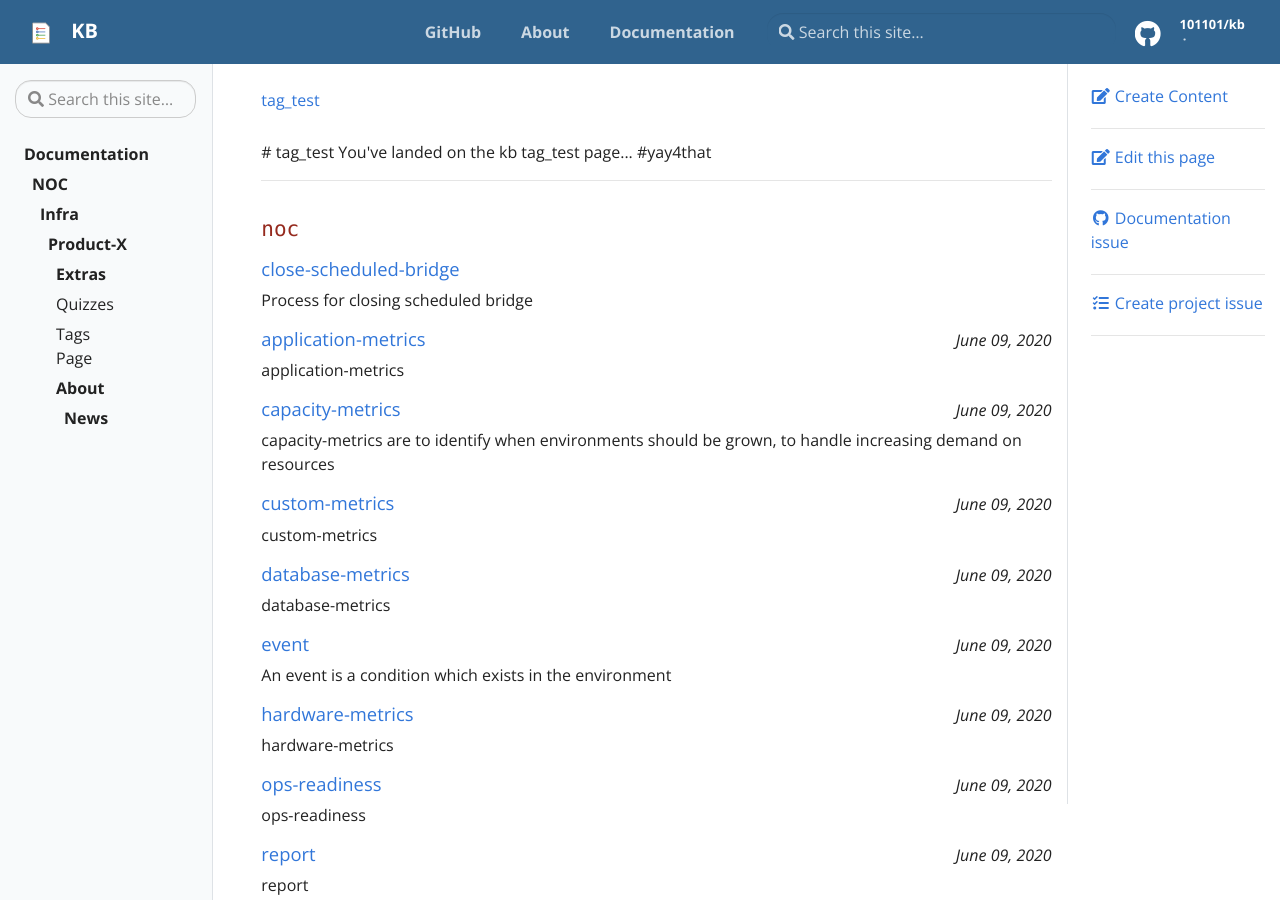
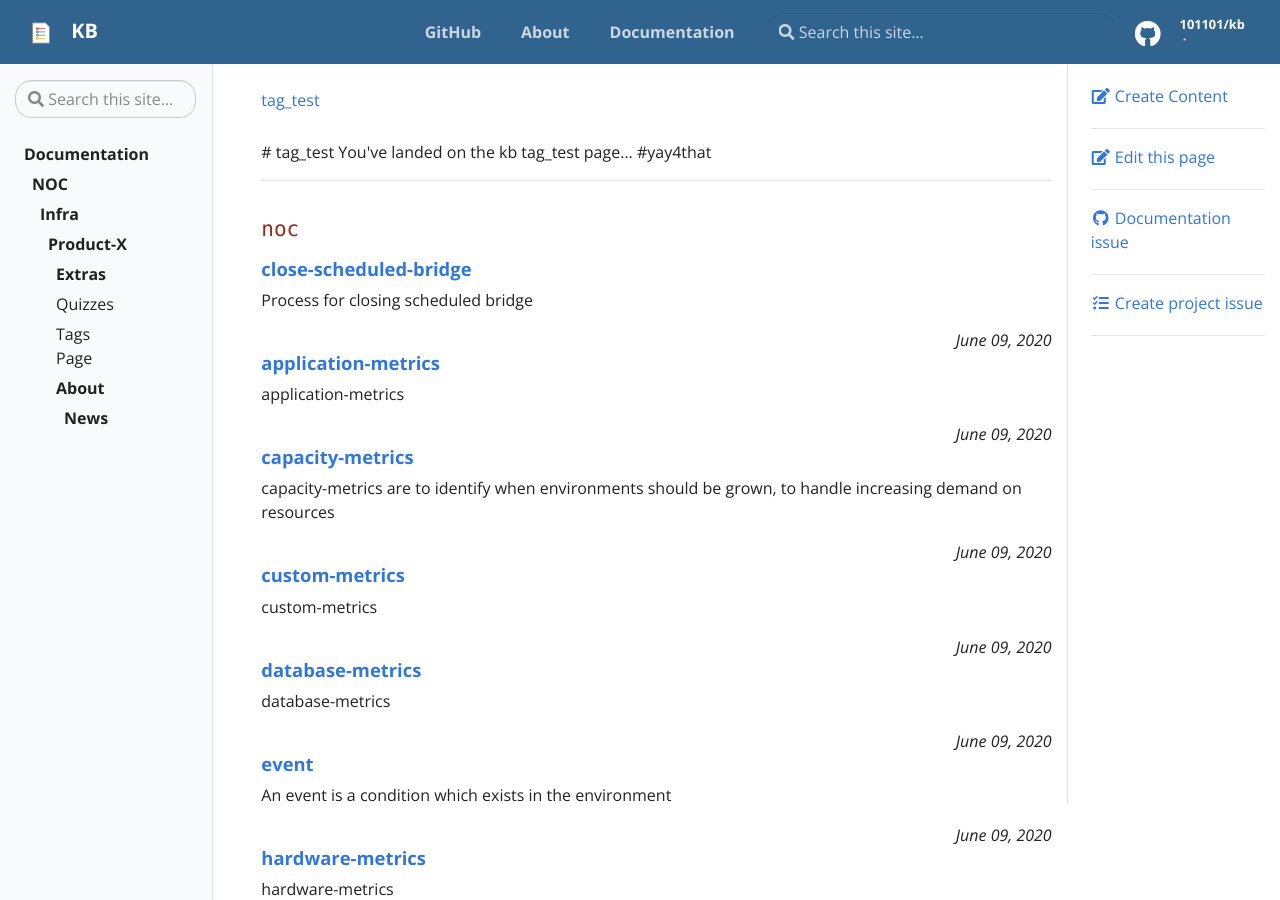
Before and after one commit to 101101/kb, a Jekyll site: the page built from pages/tag_test.html, in a window 1280 px wide and 900 px high. Built offline with Jekyll 4.4.1, drawn with Linux system fonts in a browser that asks for light colours.

```diff
--- a/pages/tag_test.html
+++ b/pages/tag_test.html
@@ -35,10 +35,11 @@ You've landed on the {{ site.title }} tag_test page... #yay4that
     {% for doc in site.docs %}
       {% if doc.tags contains tag %}
         <div class="tag-entry">
-          <h5><a href="{{- site.baseurl -}}{{- doc.url -}}">{{ doc.title }}</a></h5>
+          <h5><b><a href="{{- site.baseurl -}}{{- doc.url -}}">{{ doc.title }}</a></b></h5>
           <p>{{ doc.description }}</p>
           <time style="font-style:italic; float:right" datetime="{{- doc.date | date_to_xmlschema -}}">
           {{- doc.date | date: "%B %d, %Y" -}}</time>
+          <br>
         </div>
       {% endif %}
     {% endfor %}
```
